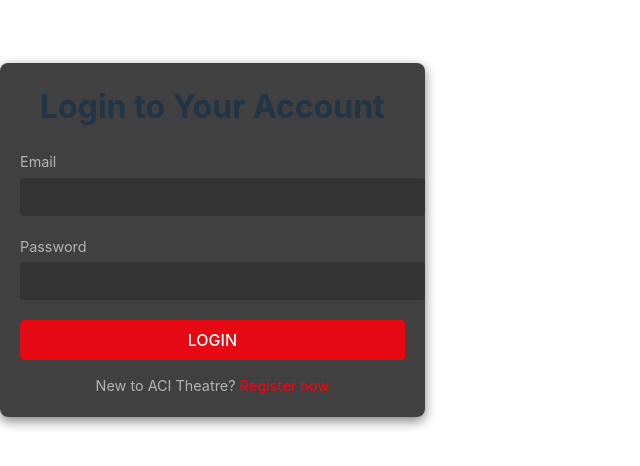
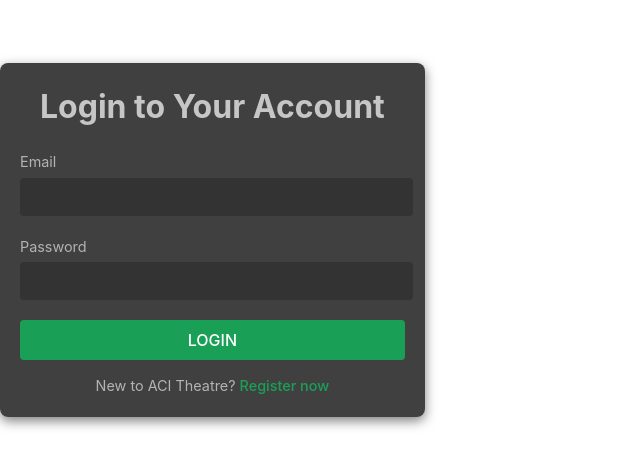
Before and after one commit to MATEW-V/assignment5, a React (Vite) app: page /login in a window 1280 px wide. Shown: the part 160-626 px from the top of the page, without its empty margins (0-640 px from the left). Built offline with nearby package versions, Linux system fonts and the light colour scheme.

Commit message:
slight changes from class

```diff
--- a/index.html
+++ b/index.html
@@ -6,7 +6,7 @@
     integrity="sha512-DTOQO9RWCH3ppGqcWaEA1BIZOC6xxalwEsw9c2QQeAIftl+Vegovlnee1c9QX4TctnWMn13TZye+giMm8e2LwA=="
     crossorigin="anonymous" referrerpolicy="no-referrer" />
     <meta name="viewport" content="width=device-width, initial-scale=1.0" />
-    <title>website w/api react router axios</title>
+    <title>ACI Theatre React</title>
   </head>
   <body>
     <div id="root"></div>
--- a/src/views/HomeView.module.css
+++ b/src/views/HomeView.module.css
@@ -8,8 +8,7 @@
     background: linear-gradient(to top, rgba(0, 0, 0, 0.6)50%, rgba(0, 0, 0, 0.6)50%), url(mviebackground.jpg);
     background-position: center;
     background-size: cover;
-    padding-bottom: 12px;
-    height: 85vh;
+    height: 80vh;
 }
 
 .main {
--- a/src/views/LoginView.module.css
+++ b/src/views/LoginView.module.css
@@ -1,6 +1,7 @@
 .body {
     font-family: Arial, sans-serif;
-    background-color: #141414; /* Dark background */
+    background-color: #141414;
+    /* Dark background */
     color: #fff;
     display: flex;
     justify-content: center;
@@ -11,7 +12,7 @@
 /* Container for Login Form */
 .logincontainer {
     width: 100%;
-    max-width: 400px;
+    max-width: 800px;
     padding: 20px;
     background: rgba(0, 0, 0, 0.75);
     border-radius: 8px;
@@ -22,6 +23,7 @@
 .formcontainer h2 {
     font-size: 2em;
     margin-bottom: 20px;
+    color: #c7c6c6;
 }
 
 .formcontainer label {
@@ -34,7 +36,7 @@
 
 .formcontainer input[type="email"],
 .formcontainer input[type="password"] {
-    width: 100%;
+    width: 97%;
     padding: 10px;
     background: #333;
     border: none;
@@ -49,7 +51,7 @@
     width: 100%;
     padding: 10px;
     margin-top: 10px;
-    background: #e50914; /* Netflix Red */
+    background: rgb(26, 160, 86);
     color: #fff;
     font-size: 1em;
     border: none;
@@ -59,7 +61,8 @@
 }
 
 .loginbutton:hover {
-    background: #f40612; /* Slightly brighter red for hover */
+    background: #636363;
+    /* Slightly brighter red for hover */
 }
 
 .registerlink {
@@ -69,5 +72,5 @@
 }
 
 .registerlink a {
-    color: #e50914;
+    color: rgb(26, 160, 86);
 }
--- a/src/views/components/Feature.jsx
+++ b/src/views/components/Feature.jsx
@@ -4,8 +4,8 @@
 
 function Feature() {
     const [movies, setMovies] = useState([]);
-    const randmovie = Math.floor(Math.random() * 13);
-    const randpage = Math.floor(Math.random() * 21);
+    const randmovie = Math.floor(Math.random() * 16);
+    const randpage = Math.floor(Math.random() * 20);
     const apiUrl = `https://api.themoviedb.org/3/movie/now_playing?api_key=be3c7266366ad88b56a8397a0a3e668d&language=en-US&page=`+randpage;
 
     useEffect(() => {
@@ -13,7 +13,7 @@
             try {
                 const response = await fetch(apiUrl);
                 const data = await response.json();
-                setMovies(data.results.slice(randmovie, randmovie+6)); // random movie then next six
+                setMovies(data.results.slice(randmovie, randmovie+4)); // random movie then next six
             } catch (error) {
                 setError('Failed to fetch movies');
             }
--- a/src/views/components/Header.module.css
+++ b/src/views/components/Header.module.css
@@ -5,7 +5,6 @@
     width: 100%;
     height: 6%;
     padding-top: 9px;
-    padding-bottom: 8px;
     margin: auto;
     background: rgb(32, 32, 32);
 }
@@ -22,7 +21,7 @@
     display: flex;
     padding-left: 14px;
     color: rgb(26, 160, 86);
-    font-size: 32px;
+    font-size: 28px;
     font-family: "Papyrus";
     float: left;
     justify-content: center;
```
Also changed, not shown: src/views/components/GenreView.jsx (+19 -0 lines).
